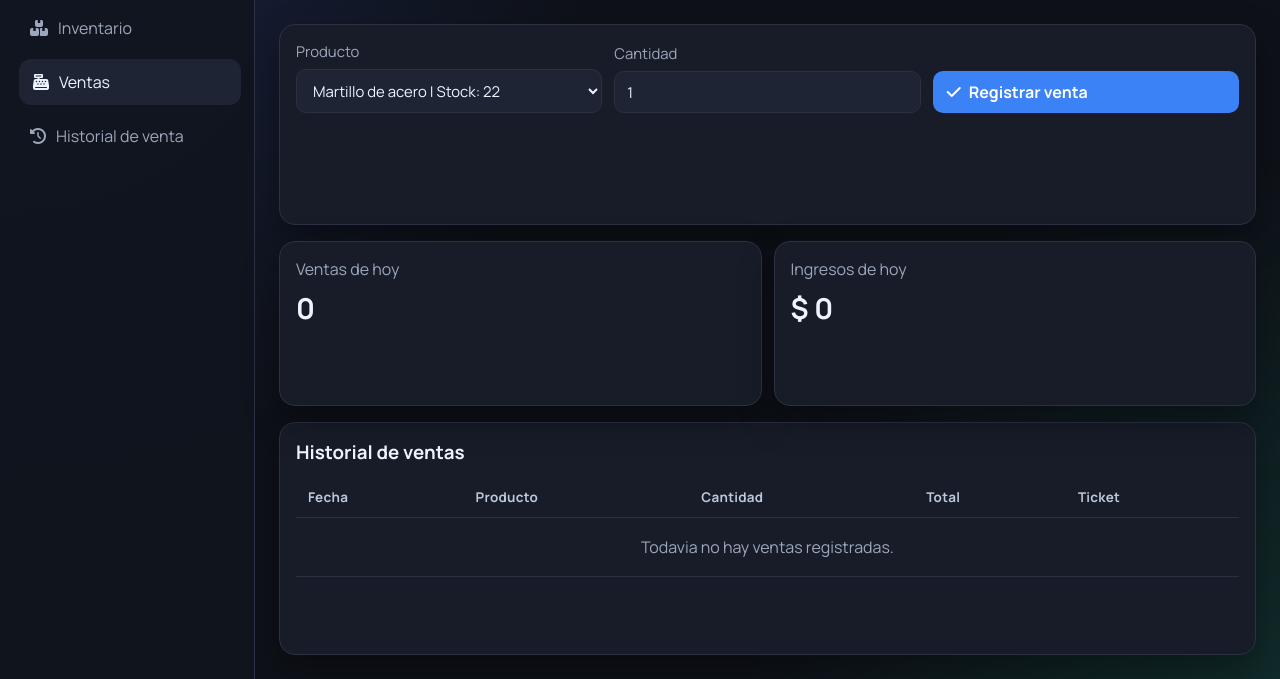
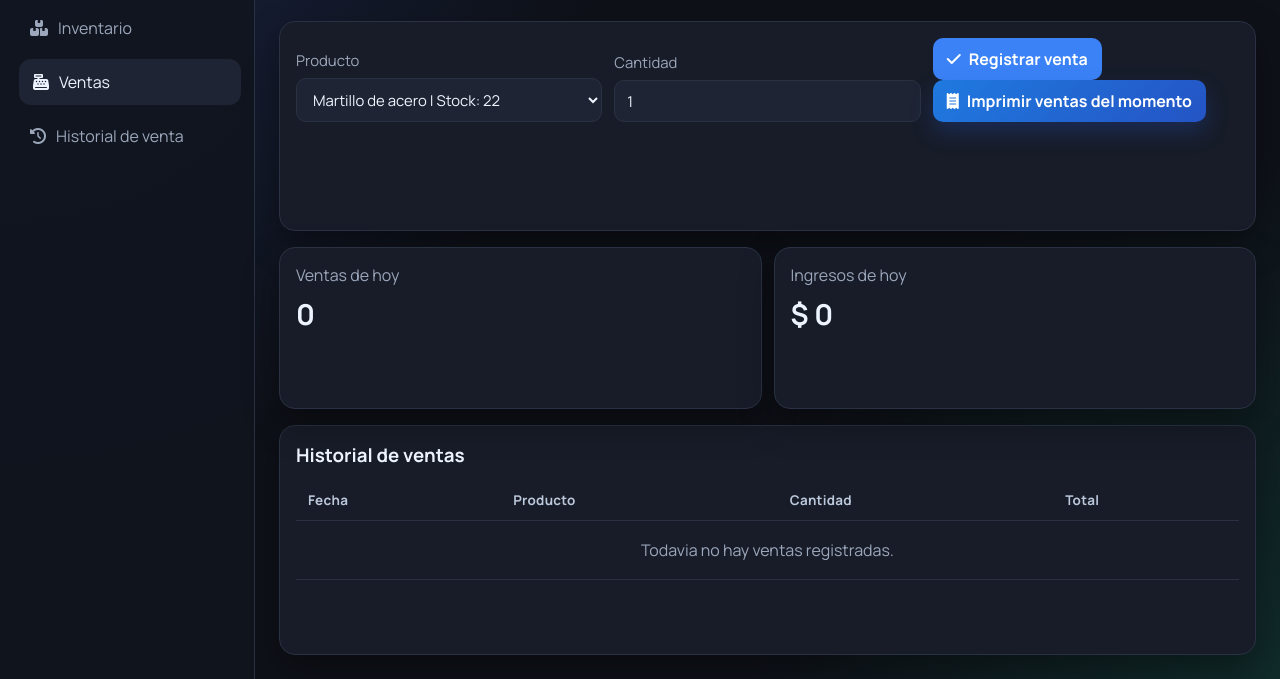
Before and after one commit to JeremiasReinoso/Proyecto-Ferreteria, a website: page ventas.html in a window 1280 px wide. Shown: the part 121-800 px from the top of the page. Drawn offline with Linux system fonts and the light colour scheme.

Commit message:
Update ventas.html

```diff
--- a/ventas.html
+++ b/ventas.html
@@ -41,10 +41,16 @@
                         Cantidad
                         <input id="ventaCantidad" type="number" min="1" value="1" required>
                     </label>
-                    <button type="submit" class="btn">
-                        <i class="fa-solid fa-check"></i>
-                        Registrar venta
-                    </button>
+                    <div class="venta-actions">
+                        <button type="submit" class="btn">
+                            <i class="fa-solid fa-check"></i>
+                            Registrar venta
+                        </button>
+                        <button type="button" id="printMomentBtn" class="btn secondary">
+                            <i class="fa-solid fa-receipt"></i>
+                            Imprimir ventas del momento
+                        </button>
+                    </div>
                 </form>
                 <p id="ventaFeedback" class="feedback"></p>
             </section>
@@ -72,7 +78,6 @@
                                 <th>Producto</th>
                                 <th>Cantidad</th>
                                 <th>Total</th>
-                                <th>Ticket</th>
                             </tr>
                         </thead>
                         <tbody id="ventasBody"></tbody>
```
